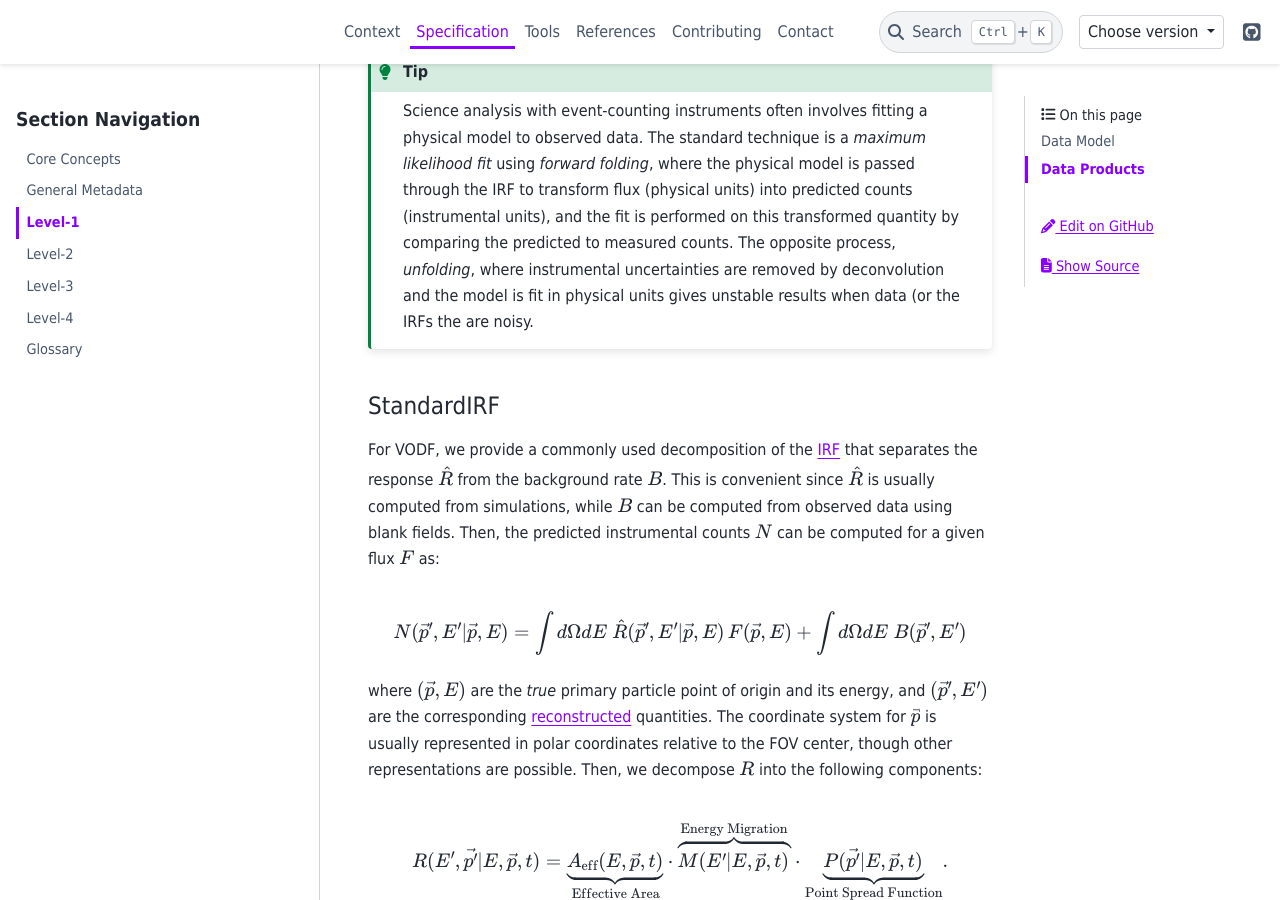
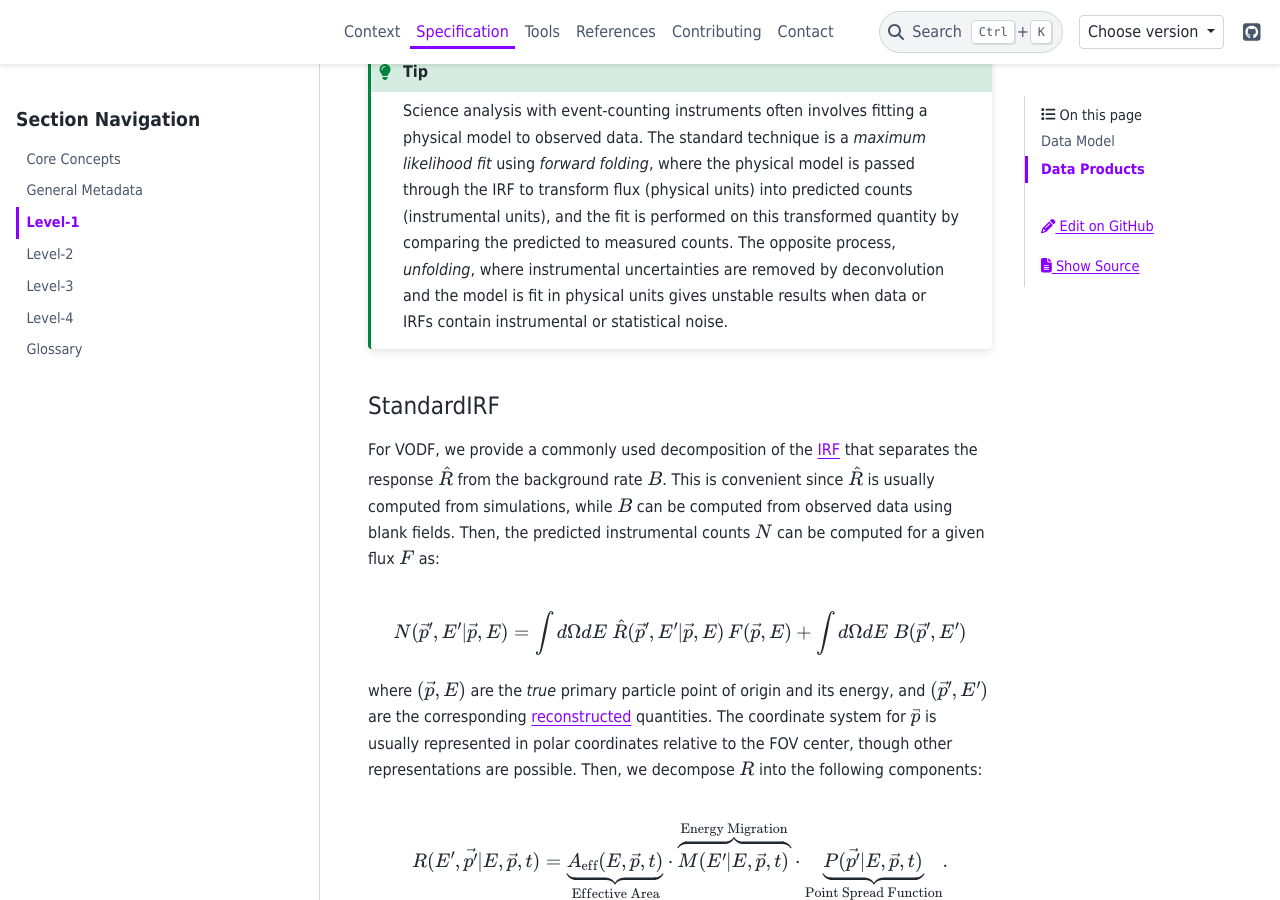
Before and after one commit to VODF/vodf-docs, a Sphinx documentation site: the page built from source/specification/level-1/index.rst, in a window 1280 px wide and 900 px high, scrolled down 2368 px. Built offline with Sphinx 7.4.7 and the PyData theme 0.15.4, drawn with Linux system fonts in a browser that asks for light colours; comment, search, counter and statistics services are not loaded.

Commit message:
fix typo

```diff
--- a/source/specification/level-1/index.rst
+++ b/source/specification/level-1/index.rst
@@ -92,8 +92,8 @@ stable, and residual variations are handled by adding instrumental parameters.
    (instrumental units), and the fit is performed on this transformed quantity
    by comparing the predicted to measured counts. The opposite process,
    *unfolding*, where instrumental uncertainties are removed by deconvolution
-   and the model is fit in physical units gives unstable results when data (or
-   the IRFs the are noisy.
+   and the model is fit in physical units gives unstable results when data or
+   IRFs contain instrumental or statistical noise.
 
 
 StandardIRF
```
